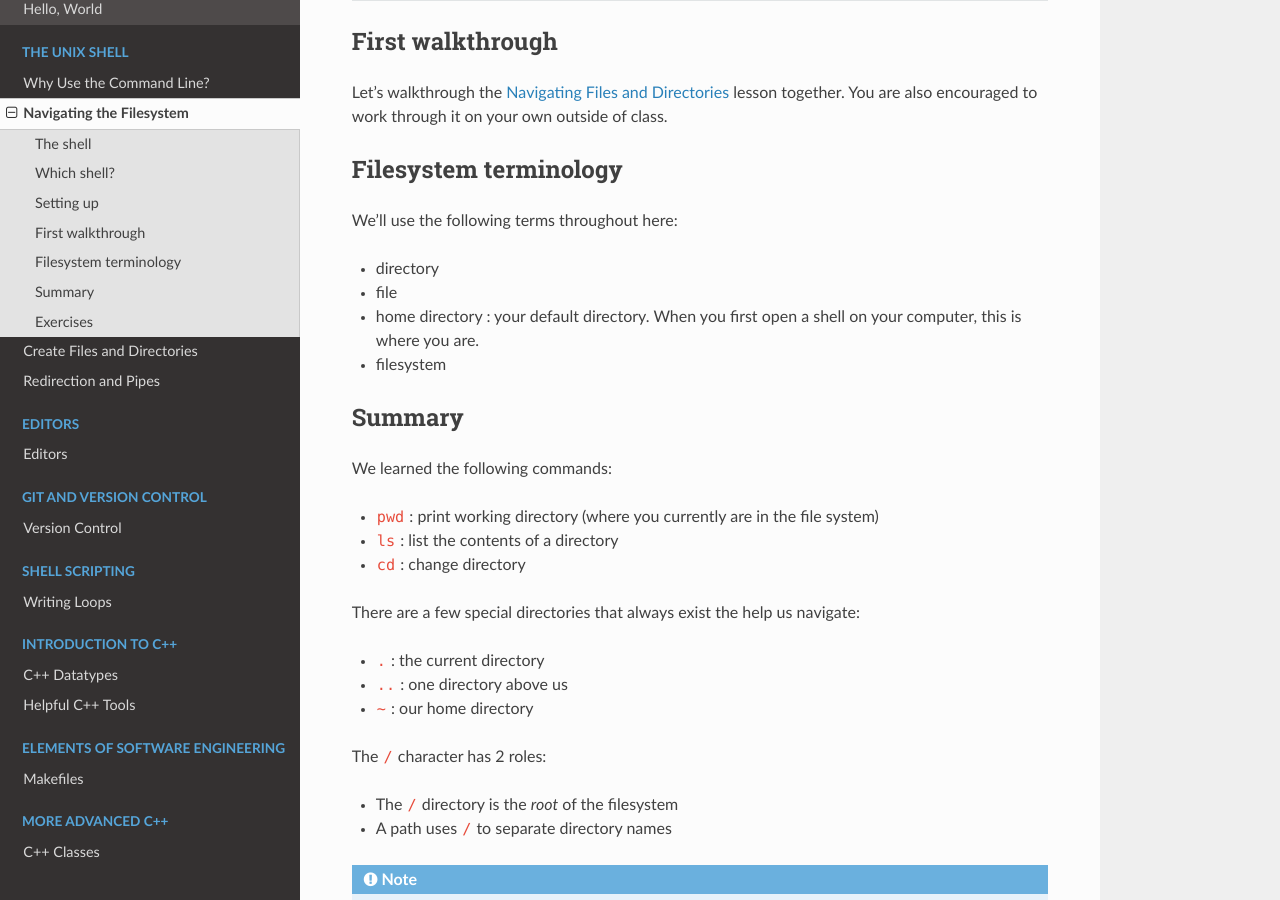
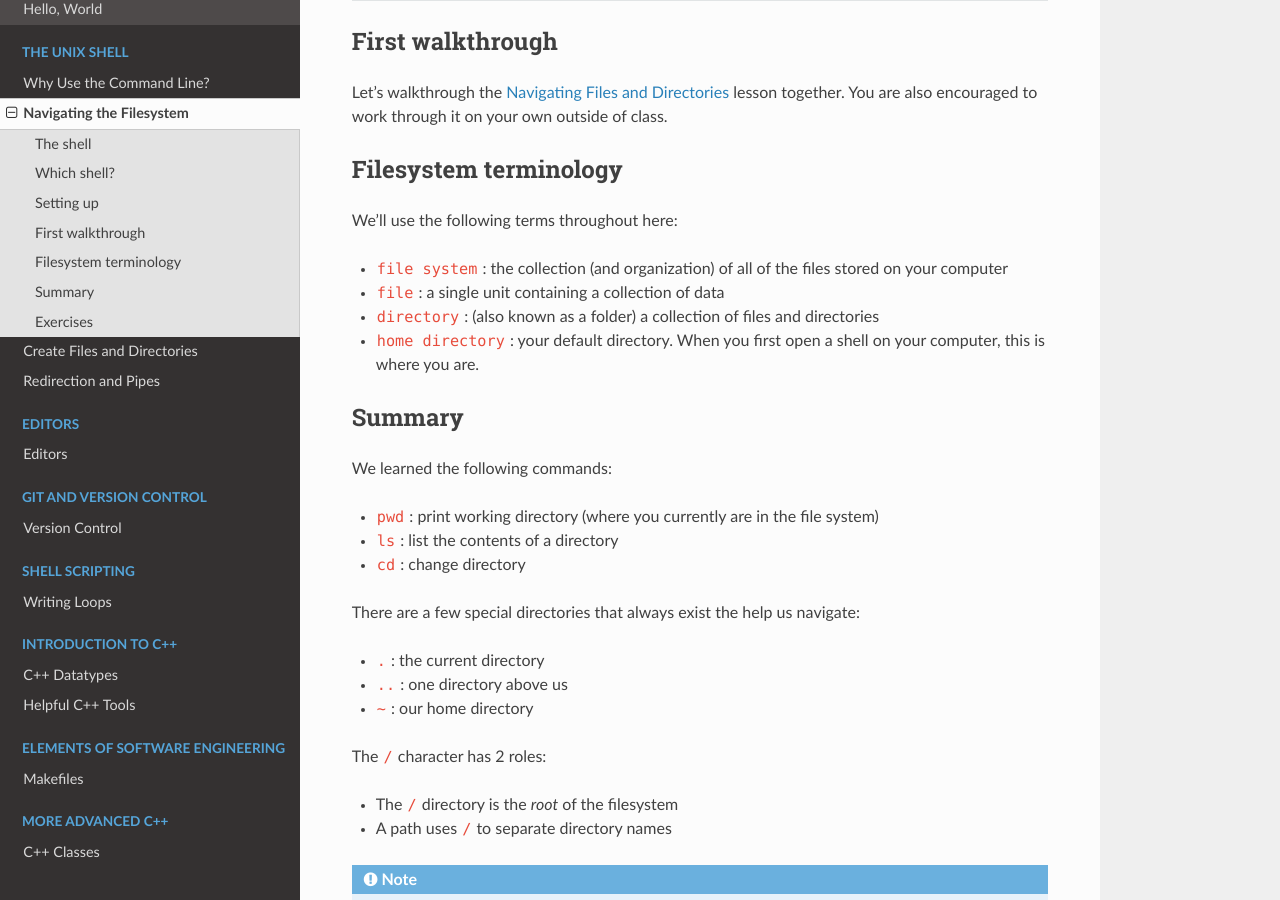
Before and after one commit to zingale/phy504, a Sphinx documentation site: the page built from docs/source/shell.rst, in a window 1280 px wide and 900 px high, scrolled down 1485 px. Built offline with Sphinx 7.4.7 and the Read the Docs theme 2.0.0, drawn with Linux system fonts in a browser that asks for light colours.

Commit message:
more updates

```diff
--- a/docs/source/shell.rst
+++ b/docs/source/shell.rst
@@ -90,14 +90,15 @@ Filesystem terminology
 
 We'll use the following terms throughout here:
 
-* directory
+* ``file system`` : the collection (and organization) of all of the files stored on your computer
 
-* file
+* ``file`` : a single unit containing a collection of data
 
-* home directory : your default directory.  When you first open a shell on your computer,
+* ``directory`` :  (also known as a folder) a collection of files and directories
+
+* ``home directory`` : your default directory.  When you first open a shell on your computer,
   this is where you are.
 
-* filesystem
 
 
 
```
